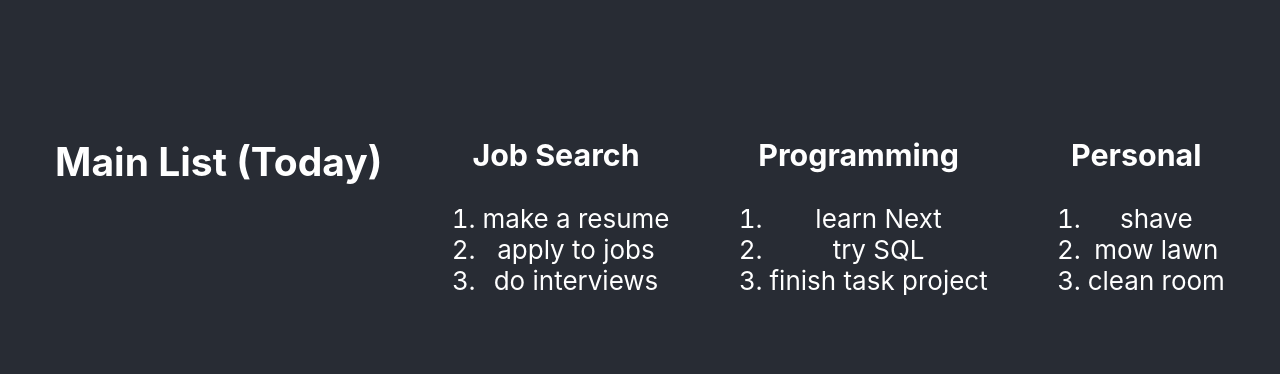
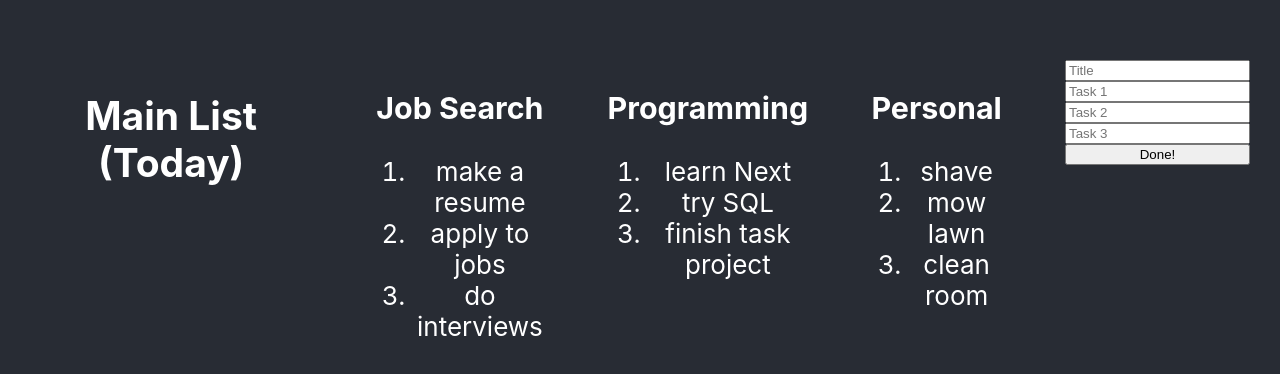
Before and after one commit to ElderlyC/Task-Stacker, a React (Create React App) app: page / in a window 1280 px wide. Shown: the part 186-560 px from the top of the page. Built offline with nearby package versions, Linux system fonts and the light colour scheme.

Commit message:
sublists, planning

```diff
--- a/src/App.tsx
+++ b/src/App.tsx
@@ -1,5 +1,6 @@
 import React, { useState } from "react";
 import "./App.css";
+import SubList from "./Components/SubList";
 
 function App() {
   const [list, setList] = useState<string[]>([]);
@@ -26,7 +27,7 @@ function App() {
                   >
                     {item}
                   </li>
-                  <input type="checkbox" />
+                  {/* <input type="checkbox" /> */}
                 </div>
               ))}
             </ul>
@@ -55,6 +56,7 @@ function App() {
                 </ol>
               </div>
             ))}
+            <SubList />
           </div>
         </div>
       </header>
--- /dev/null
+++ b/src/Components/SubList.tsx
@@ -0,0 +1,17 @@
+import React from "react";
+// clicking a button creates a new 'SubList' which comprises of a title, then an expanding list
+// clicking done changes inputs into display 'h3'/'li' (non editable)
+
+const SubList = () => {
+  return (
+    <div style={{ display: "flex", flexDirection: "column", margin: "30px" }}>
+      <input placeholder="Title" />
+      <input placeholder="Task 1" />
+      <input placeholder="Task 2" />
+      <input placeholder="Task 3" />
+      <button>Done!</button>
+    </div>
+  );
+};
+
+export default SubList;
```
Also changed, not shown: src/Components/Settings.tsx (added, +8 -0 lines), src/Planning/Todo.txt.
